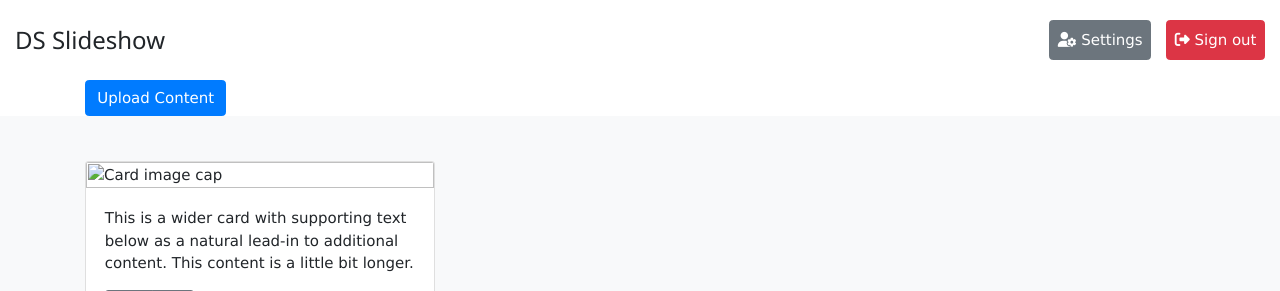
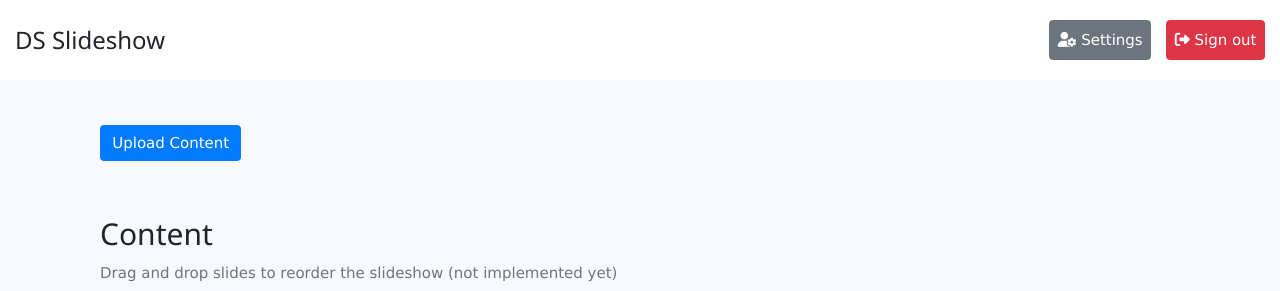
Before and after one commit to Digital-Signage-Slideshow/DS_Slideshow, a Flask app: page /setup in a window 1280 px wide. Shown: the top 291 px of the page. Run offline with Flask 2, Linux system fonts and the light colour scheme; a user stored in the database is signed in; data comes from the database, SQL or seed files in the repository; both versions use the stored data as it was after the commit; parts of the project's set-up code (start-up, migrations or seed data) failed here and were passed over; some libraries are stand-ins or nearby versions.

Commit message:
fixed layout bug

```diff
--- a/slideshow/core/templates/core/setup.html
+++ b/slideshow/core/templates/core/setup.html
@@ -21,19 +21,20 @@
         position: absolute;
         bottom: 0;
         width: 100%;
-            height: 60px; /* Set the fixed height of the footer here */
+        height: 60px;
+        /* Set the fixed height of the footer here */
     }
 
     .btn.btn-primary[disabled] {
         background-color: lightgrey;
         border-color: lightgrey;
     }
-
 </style>
 
 {% endblock %}
 
 {% block content %}
+
 <body>
 
     <header>
@@ -45,11 +46,12 @@
             </button>
             <div class="navbar-collapse collapse justify-content-stretch" id="navbar7">
                 <ul class="navbar-nav ml-auto">
-                    <li class = 'nav-item mr-3'>
-                        <a class = 'nav-link btn btn-secondary btn-md'><i class="fas fa-user-cog"></i> Settings</a>
+                    <li class='nav-item mr-3'>
+                        <a class='nav-link btn btn-secondary btn-md'><i class="fas fa-user-cog"></i> Settings</a>
                     </li>
                     <li class="nav-item">
-                        <a class="nav-link btn btn-danger" href="{{ url_for('user.logout') }}"><i class="fas fa-sign-out-alt"></i> Sign out</a>
+                        <a class="nav-link btn btn-danger" href="{{ url_for('user.logout') }}"><i
+                                class="fas fa-sign-out-alt"></i> Sign out</a>
                     </li>
                 </ul>
             </div>
@@ -57,12 +59,12 @@
     </header>
 
     <main>
-            <div class = 'container'>
+        <div class='container'>
             <!-- <button type = 'button' class = 'btn btn-success btn-md' data-toggle="modal" data-target="#myModal"><i class="fas fa-plus"></i> Upload Content</button> -->
-                <button type="button" class="btn btn-primary" data-toggle="modal" data-target="#myModal">Upload Content</button>
 
             <!-- Modal -->
-                <div class="modal fade" id="myModal" tabindex="-1" role="dialog" aria-labelledby="exampleModalLabel" aria-hidden="true">
+            <div class="modal fade" id="myModal" tabindex="-1" role="dialog" aria-labelledby="exampleModalLabel"
+                aria-hidden="true">
                 <div class="modal-dialog modal-lg" role="document">
                     <div class="modal-content">
                         <div class="modal-header">
@@ -72,43 +74,50 @@
                         </div>
                         <div class="modal-body">
 
-                            <div class = 'container form-group rounded'>
+                            <div class='container form-group rounded'>
                                 <form action='{{ url_for('core.upload_link') }}' method='POST'>
                                     <h3>Link</h3>
-                                    <p class = 'text-muted'>
-                                        Please enter the entire path to the page. e.g. https://google.co.uk. Note some pages will not work
+                                    <p class='text-muted'>
+                                        Please enter the entire path to the page. e.g. https://google.co.uk. Note some
+                                        pages will not work
                                         with this software.
                                     </p>
 
-                                    <div class = 'd-flex'>
-                                        <input type='text' id='upload_link' name='upload_link' class='form-control' autocomplete='off' placeholder='Enter link' required>
-                                        <input type='submit' value='Add Link' formmethod='POST' class='ml-4 btn btn-primary'>
+                                    <div class='d-flex'>
+                                        <input type='text' id='upload_link' name='upload_link' class='form-control'
+                                            autocomplete='off' placeholder='Enter link' required>
+                                        <input type='submit' value='Add Link' formmethod='POST'
+                                            class='ml-4 btn btn-primary'>
                                     </div>
                                 </form>
 
-                                <form type='file' method='POST' enctype='multipart/form-data' action="{{ url_for('core.upload_file') }}">
+                                <form type='file' method='POST' enctype='multipart/form-data'
+                                    action="{{ url_for('core.upload_file') }}">
                                     <h3>Image</h3>
-                                    <p class = 'text-muted'>Supported formats: .png .jpg .jpeg</p>
+                                    <p class='text-muted'>Supported formats: .png .jpg .jpeg</p>
 
                                     <!-- Custom Bootstrap File Input -->
-                                    <div class = 'd-flex'>
+                                    <div class='d-flex'>
                                         <div class="custom-file">
 
-                                            <input type="file" class="custom-file-input" id="file" name = 'file' required>
+                                            <input type="file" class="custom-file-input" id="file" name='file' required>
                                             <label class="custom-file-label" for="customFile">Choose file</label>
                                         </div>
 
-                                        <input type = 'submit' value = 'Upload' formmethod = 'POST' class = 'ml-4 btn btn-primary'>
+                                        <input type='submit' value='Upload' formmethod='POST'
+                                            class='ml-4 btn btn-primary'>
                                     </div>
                                 </form>
 
-                                <form class = 'mt-5' action='{{ url_for('core.alter_rotation_speed') }}' method='POST'>
+                                <form class='mt-5' action='{{ url_for('core.alter_rotation_speed') }}' method='POST'>
                                     <h3>Slideshow Speed</h3>
-                                    <p class = 'text-muted'>Current Speed: {{ rotation_speed | round | int }} seconds</p>
+                                    <p class='text-muted'>Current Speed: {{ rotation_speed | round | int }} seconds</p>
 
-                                    <div class = 'd-flex'>
-                                        <input type='text' id='alter_rotation_speed' name='alter_rotation_speed' class='form-control'autocomplete='off' placeholder='Speed (s)' required/>
-                                        <input type='submit' value='Change Speed' formmethod='POST' class='ml-4 btn btn-primary'>
+                                    <div class='d-flex'>
+                                        <input type='text' id='alter_rotation_speed' name='alter_rotation_speed'
+                                            class='form-control' autocomplete='off' placeholder='Speed (s)' required />
+                                        <input type='submit' value='Change Speed' formmethod='POST'
+                                            class='ml-4 btn btn-primary'>
                                     </div>
                                 </form>
                             </div>
@@ -123,9 +132,10 @@
                 </div>
             </div>
             {% if not contents %}
-                <div class = 'text-center mt-5'>
+            <div class='text-center mt-5'>
                 <h1>No Content to Display</h1>
-                    <p>Click the "upload content" button to beign adding content</p>
+                <p class = 'text-muted'>Click below to begin adding content</p>
+                <button type="button" class="btn btn-primary ml-3" data-toggle="modal" data-target="#myModal">Upload Content</button>
             </div>
             {% endif %}
         </div>
@@ -134,47 +144,49 @@
         <div class="album py-5 bg-light">
 
             <div class="container">
-        {% for content in contents if 'file' in content['type'] %}
-            <!-- <div class="col-md-4">
-                <div class="card mb-4 box-shadow">
-                <img class="card-img-top" src="{{ url_for('static', filename='images/slideshow_images/') }}{{ content.path }}" alt="Content Preview">
+                <button type="button" class="btn btn-primary ml-3" data-toggle="modal" data-target="#myModal">Upload Content</button>
+
+                <!-- Project Cards -->
+                <div class="album py-5 bg-light">
+                    <div class="container">
+
+                        <h2 class='jumbotron-heading'>Content</h2>
+                        <p class='text-muted'>Drag and drop slides to reorder the slideshow (not implemented yet)</p>
+                        <hr>
+
+                        <div class="row card-deck">
+                            {% for content in contents %}
+                            <div class="col-md-4 py-2">
+                                <div class="card mb-4 box-shadow h-100">
+                                    <img class="card-img-top"
+                                        src="{{ url_for('static', filename='images/slideshow_images/') }}{{ content.path }}"
+                                        alt="Card image cap" style='height: 50%; object-fit: cover'>
                                     <div class="card-body">
+                                        <hr>
+                                        <p class="card-text text-muted">{{ content.path }}</p>
                                         <div class="d-flex justify-content-between align-items-center">
                                             <div class="btn-group">
-                        <button type="button" class="btn btn-sm btn-outline-secondary">Edit</button>
-                        <button type="button" class="btn btn-sm btn-outline-secondary">Remove</button>
+                                                <button type = 'button' class = 'btn btn-sm btn-outline-secondary'>Settings</button>
+                                                <button type = 'button' class="btn btn-sm btn-outline-secondary">Remove</button>
                                             </div>
-                    <small class="text-muted"><i class="fas fa-stopwatch"></i> 10s</small>
-                    </div>
-                </div>
-                </div>
-            </div> -->
-            <div class="row">
-                <div class="col-md-4">
-                  <div class="card mb-4 box-shadow">
-                    <img class="card-img-top" data-src="holder.js/100px225?theme=thumb&bg=55595c&fg=eceeef&text=Thumbnail" alt="Card image cap">
-                    <div class="card-body">
-                      <p class="card-text">This is a wider card with supporting text below as a natural lead-in to additional content. This content is a little bit longer.</p>
-                      <div class="d-flex justify-content-between align-items-center">
-                        <div class="btn-group">
-                          <button type="button" class="btn btn-sm btn-outline-secondary">View</button>
-                          <button type="button" class="btn btn-sm btn-outline-secondary">Edit</button>
-                        </div>
-                        <small class="text-muted">9 mins</small>
+                                            <p class = 'text-muted'>5s</p>
                                         </div>
                                     </div>
                                 </div>
                             </div>
                             {% endfor %}
                         </div>
-
+                    </div>
+                </div>
                 {% endif %}
             </div>
+
+
     </main>
 
-    <footer class = 'footer'>
-        <div class = 'container text-center'>
-            <p class = 'text-muted'>Made with <i class="fas fa-heart text-danger"></i> by Harry Lees</p>
+    <footer class='footer'>
+        <div class='container text-center'>
+            <p class='text-muted'>Made with <i class="fas fa-heart text-danger"></i> by Harry Lees</p>
         </div>
     </footer>
 
@@ -182,7 +194,7 @@
 
 <script>
     // Add the following code if you want the name of the file appear on select
-        $(".custom-file-input").on("change", function() {
+    $(".custom-file-input").on("change", function () {
         var fileName = $(this).val().split("\\").pop();
         $(this).siblings(".custom-file-label").addClass("selected").html(fileName);
     });
--- a/slideshow/core/views.py
+++ b/slideshow/core/views.py
@@ -14,8 +14,7 @@
 
 
 def allowed_files(filename):
-    return lambda f: '.' in filename and filename.rsplit('.', 1)[
-        1].lower() in allowed_extensions
+    return lambda f: '.' in filename and filename.rsplit('.', 1)[1].lower() in allowed_extensions
 
 
 @bp.errorhandler(500)
@@ -102,7 +101,7 @@
 
     return render_template(
         'core/setup.html',
-        contents=contents,
+        contents = contents,
         # images=images,
         # links=links,
         rotation_speed=rotation_speed // 1000
```
Also changed, not shown: slideshow/slideshow.db. Lines whose indentation alone changed are shown as unchanged.
